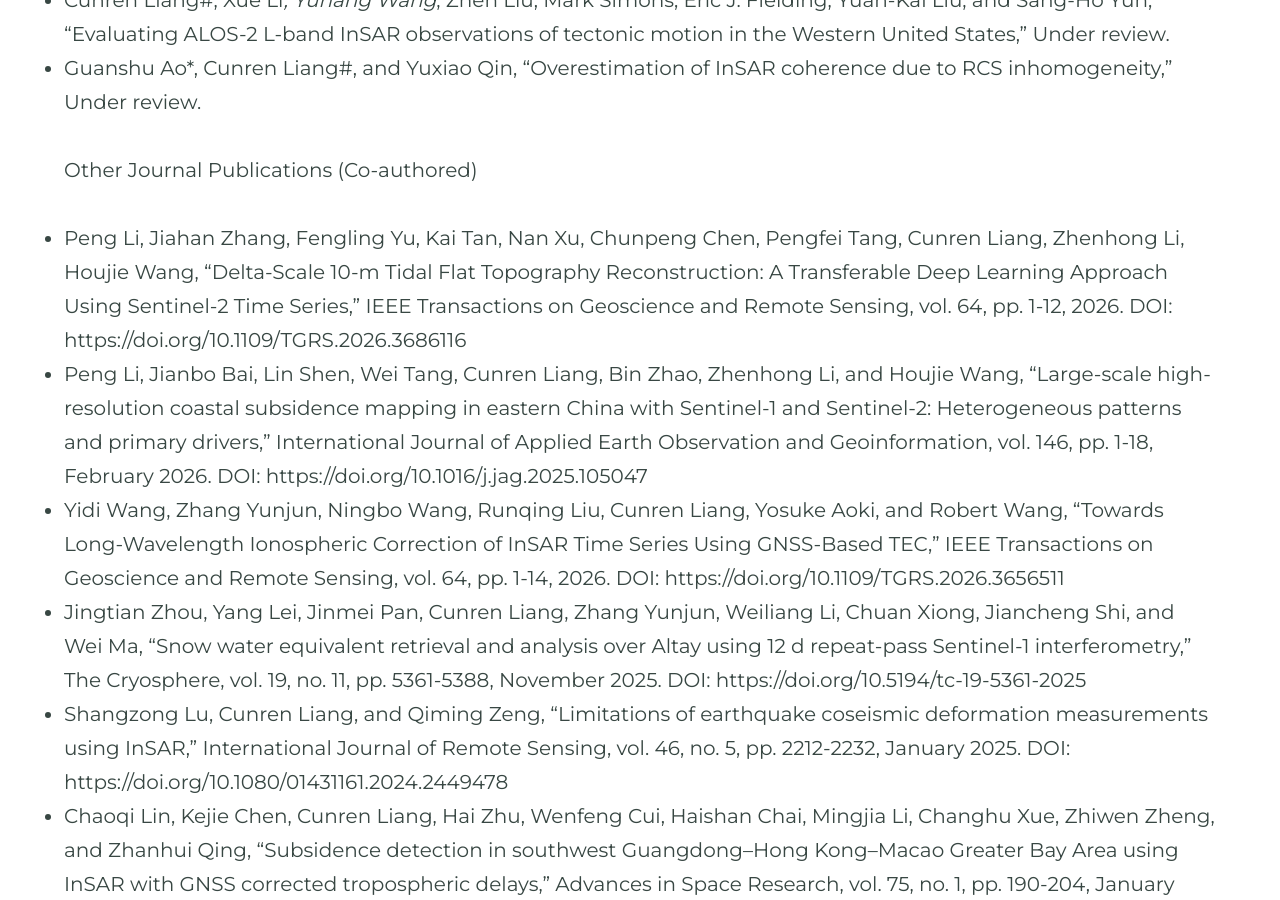
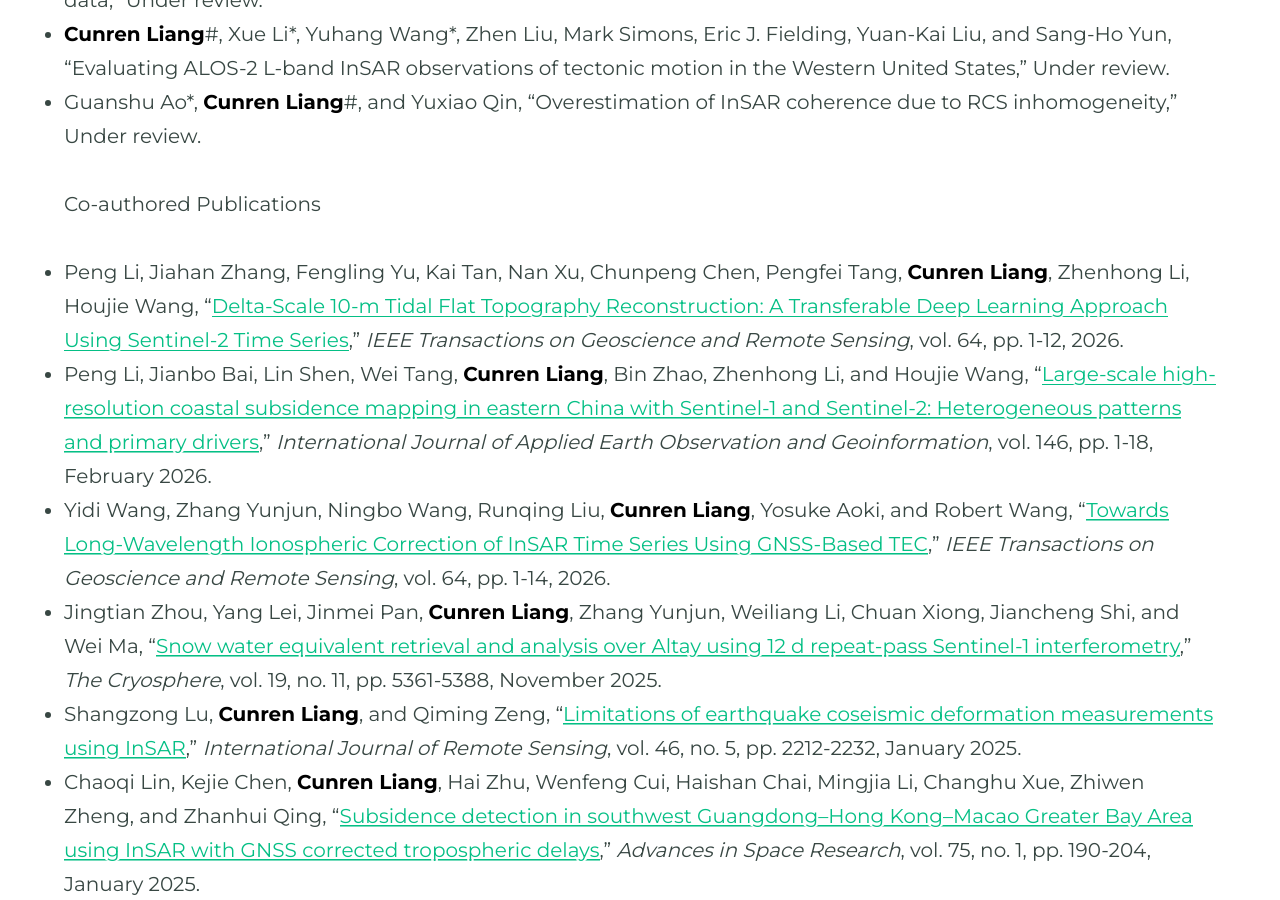
Before and after one commit to CunrenLiang/cunrenliang.github.io, a Jekyll site: the page built from publications.md, in a window 1280 px wide and 900 px high, scrolled down 1531 px. Built offline with Jekyll 4.4.1, drawn with Linux system fonts in a browser that asks for light colours; some web fonts are replaced; some of the changed text lies outside the part shown.

Commit message:
Add files via upload

```diff
--- a/publications.md
+++ b/publications.md
@@ -7,57 +7,60 @@ feature_image: "../assets/images/tibet/tibet_s1_a41_210504-210516_4.jpg"
 
 Publications from My Research Group (* Student Advised, # Corresponding Author)
 
-Published
+_Published_
 * Xue Li\*, <span style="color:black; font-weight: 600">Cunren Liang</span>\#, Jiafeng Li, and Kejie Chen, "An evaluation of Global Ionosphere Maps for the ionospheric correction of C-band InSAR data," Accepted for publication in _Journal of Geodesy_, vol., pp. 1-25, 2026.
 
-* Fan Yang\*, Yuhang Wang\*, Cunren Liang<sup>#</sup>, and Kunyi Chen*, "[InSAR and closure phase errors due to the along-track ionospheric variations within the synthetic aperture](https://doi.org/10.1109/TGRS.2026.3721702)," _IEEE Transactions on Geoscience and Remote Sensing_, vol. 64, pp. 1-28, 2026.
+* Fan Yang\*, Yuhang Wang\*, <span style="color:black; font-weight: 600">Cunren Liang</span>\#, and Kunyi Chen\*, "[InSAR and closure phase errors due to the along-track ionospheric variations within the synthetic aperture](https://doi.org/10.1109/TGRS.2026.3721702)," _IEEE Transactions on Geoscience and Remote Sensing_, vol. 64, pp. 1-28, 2026.
 
-* Kunyi Chen* and Cunren Liang#, "[Precision of InSAR time series at different wavelengths: Effects of random-motion-induced temporal decorrelation](https://doi.org/10.1109/TGRS.2026.3706530)," _IEEE Transactions on Geoscience and Remote Sensing_, vol. 64, pp. 1-15, 2026.
+* Kunyi Chen\* and <span style="color:black; font-weight: 600">Cunren Liang</span>\#, "[Precision of InSAR time series at different wavelengths: Effects of random-motion-induced temporal decorrelation](https://doi.org/10.1109/TGRS.2026.3706530)," _IEEE Transactions on Geoscience and Remote Sensing_, vol. 64, pp. 1-15, 2026.
 
-* Fan Yang*, Cunren Liang#, and Yuhang Wang*, "[InSAR phase errors due to range misregistrations](https://doi.org/10.1109/TGRS.2026.3664181),” _IEEE Transactions on Geoscience and Remote Sensing_, vol. 64, pp. 1-19, 2026.
+* Fan Yang\*, <span style="color:black; font-weight: 600">Cunren Liang</span>\#, and Yuhang Wang\*, "[InSAR phase errors due to range misregistrations](https://doi.org/10.1109/TGRS.2026.3664181),” _IEEE Transactions on Geoscience and Remote Sensing_, vol. 64, pp. 1-19, 2026.
 
-* Yuhang Wang*, Cunren Liang#, Fan Yang*, Ligong Yang, Shangzong Lu, Xue Li*, and Qiming Zeng, "[Global radio frequency interference in L-band SAR data from ALOS-1 and JERS-1 satellites](https://doi.org/10.1016/j.rse.2025.114955)," _Remote Sensing of Environment_, vol. 330, pp. 1-21, 2025.
+* Yuhang Wang\*, <span style="color:black; font-weight: 600">Cunren Liang</span>\#, Fan Yang\*, Ligong Yang, Shangzong Lu, Xue Li\*, and Qiming Zeng, "[Global radio frequency interference in L-band SAR data from ALOS-1 and JERS-1 satellites](https://doi.org/10.1016/j.rse.2025.114955)," _Remote Sensing of Environment_, vol. 330, pp. 1-21, 2025.
 
-* Cunren Liang#, Eric J. Fielding, Zhen Liu, Takeshi Motohka, Ryo Natsuaki, and Sang-Ho Yun, "[An analysis of the potentials of L-band SAR satellites for measuring azimuth motion](https://doi.org/10.1016/j.rse.2024.114426)," _Remote Sensing of Environment_, vol. 315, pp. 1-19, 2024.
+* <span style="color:black; font-weight: 600">Cunren Liang</span>\#, Eric J. Fielding, Zhen Liu, Takeshi Motohka, Ryo Natsuaki, and Sang-Ho Yun, "[An analysis of the potentials of L-band SAR satellites for measuring azimuth motion](https://doi.org/10.1016/j.rse.2024.114426)," _Remote Sensing of Environment_, vol. 315, pp. 1-19, 2024.
 
-Revised
-* Yuhang Wang*, Cunren Liang#, Xue Li*, Fan Yang*, and Kunyi Chen*, "On the range spectral loss in InSAR," Revised, _IEEE Transactions on Geoscience and Remote Sensing_.
 
-Under Review (* Student Advised, # Corresponding Author)
-* Yusheng Li*, Cunren Liang#, and Yuhang Wang*, "Precision of phase correlation for speckle tracking," Under review.
-* Kunyi Chen*, Cunren Liang#, Fan Yang*, Xue Li*, and Yuhang Wang*, "Secondary InSAR ionospheric phase in NISAR data," Under review.
-* Cunren Liang#, Xue Li*, Yuhang Wang*, Zhen Liu, Mark Simons, Eric J. Fielding, Yuan-Kai Liu, and Sang-Ho Yun, "Evaluating ALOS-2 L-band InSAR observations of tectonic motion in the Western United States," Under review.
-* Guanshu Ao*, Cunren Liang#, and Yuxiao Qin, "Overestimation of InSAR coherence due to RCS inhomogeneity," Under review.
+_Revised_
+* Yuhang Wang\*, <span style="color:black; font-weight: 600">Cunren Liang</span>\#, Xue Li\*, Fan Yang\*, and Kunyi Chen\*, "On the range spectral loss in InSAR," Revised, _IEEE Transactions on Geoscience and Remote Sensing_.
+
+
+_Under Review_
+* Yusheng Li\*, <span style="color:black; font-weight: 600">Cunren Liang</span>\#, and Yuhang Wang\*, "Precision of phase correlation for speckle tracking," Under review.
+* Kunyi Chen\*, <span style="color:black; font-weight: 600">Cunren Liang</span>\#, Fan Yang\*, Xue Li\*, and Yuhang Wang\*, "Secondary InSAR ionospheric phase in NISAR data," Under review.
+* <span style="color:black; font-weight: 600">Cunren Liang</span>\#, Xue Li\*, Yuhang Wang\*, Zhen Liu, Mark Simons, Eric J. Fielding, Yuan-Kai Liu, and Sang-Ho Yun, "Evaluating ALOS-2 L-band InSAR observations of tectonic motion in the Western United States," Under review.
+* Guanshu Ao\*, <span style="color:black; font-weight: 600">Cunren Liang</span>\#, and Yuxiao Qin, "Overestimation of InSAR coherence due to RCS inhomogeneity," Under review.
 
 
 
+Co-authored Publications
+* Peng Li, Jiahan Zhang, Fengling Yu, Kai Tan, Nan Xu, Chunpeng Chen, Pengfei Tang, <span style="color:black; font-weight: 600">Cunren Liang</span>, Zhenhong Li, Houjie Wang, "[Delta-Scale 10-m Tidal Flat Topography Reconstruction: A Transferable Deep Learning Approach Using Sentinel-2 Time Series](https://doi.org/10.1109/TGRS.2026.3686116)," _IEEE Transactions on Geoscience and Remote Sensing_, vol. 64, pp. 1-12, 2026.
 
+* Peng Li, Jianbo Bai, Lin Shen, Wei Tang, <span style="color:black; font-weight: 600">Cunren Liang</span>, Bin Zhao, Zhenhong Li, and Houjie Wang, "[Large-scale high-resolution coastal subsidence mapping in eastern China with Sentinel-1 and Sentinel-2: Heterogeneous patterns and primary drivers](https://doi.org/10.1016/j.jag.2025.105047)," _International Journal of Applied Earth Observation and Geoinformation_, vol. 146, pp. 1-18, February 2026.
 
+* Yidi Wang, Zhang Yunjun, Ningbo Wang, Runqing Liu, <span style="color:black; font-weight: 600">Cunren Liang</span>, Yosuke Aoki, and Robert Wang, "[Towards Long-Wavelength Ionospheric Correction of InSAR Time Series Using GNSS-Based TEC](https://doi.org/10.1109/TGRS.2026.3656511)," _IEEE Transactions on Geoscience and Remote Sensing_, vol. 64, pp. 1-14, 2026.
 
+* Jingtian Zhou, Yang Lei, Jinmei Pan, <span style="color:black; font-weight: 600">Cunren Liang</span>, Zhang Yunjun, Weiliang Li, Chuan Xiong, Jiancheng Shi, and Wei Ma, "[Snow water equivalent retrieval and analysis over Altay using 12 d repeat-pass Sentinel-1 interferometry](https://doi.org/10.5194/tc-19-5361-2025)," _The Cryosphere_, vol. 19, no. 11, pp. 5361-5388, November 2025.
 
+* Shangzong Lu, <span style="color:black; font-weight: 600">Cunren Liang</span>, and Qiming Zeng, "[Limitations of earthquake coseismic deformation measurements using InSAR](https://doi.org/10.1080/01431161.2024.2449478)," _International Journal of Remote Sensing_, vol. 46, no. 5, pp. 2212-2232, January 2025.
 
+* Chaoqi Lin, Kejie Chen, <span style="color:black; font-weight: 600">Cunren Liang</span>, Hai Zhu, Wenfeng Cui, Haishan Chai, Mingjia Li, Changhu Xue, Zhiwen Zheng, and Zhanhui Qing, "[Subsidence detection in southwest Guangdong–Hong Kong–Macao Greater Bay Area using InSAR with GNSS corrected tropospheric delays](https://doi.org/10.1016/j.asr.2024.09.018)," _Advances in Space Research_, vol. 75, no. 1, pp. 190-204, January 2025.
 
+* Peng Li, Shu Li, Zhenhong Li, <span style="color:black; font-weight: 600">Cunren Liang</span>, and Houjie Wang, "[Detailed detection and extraction of estuarine tidal channels with multispectral and full‐polarised SAR remote sensing](https://doi.org/10.1002/esp.5950)," _Earth Surface Processes and Landforms_, vol. 49, no. 12, pp. 3968-3988, September 2024.
 
+* Kejie Chen, Guoguang Wei, Christopher Milliner, Luca Dal Zilio, <span style="color:black; font-weight: 600">Cunren Liang</span>, and Jean-Philippe Avouac, "[Super-shear ruptures steered by pre-stress heterogeneities during the 2023 Kahramanmaraş earthquake doublet](https://doi.org/10.1038/s41467-024-51446-y)," _Nature Communications_, vol. 15, no. 1, pp. 1-11, August 2024.
 
+* Peng Li, Yun Zhang, <span style="color:black; font-weight: 600">Cunren Liang</span>, Houjie Wang, and Zhenhong Li, "[High spatiotemporal resolution river networks mapping on catchment scale using satellite remote sensing imagery and DEM data](https://doi.org/10.1029/2023GL107956)," _Geophysical Research Letters_, vol. 51, no. 6, pp. 1-11, March 2024.
 
+* Emmanuel Caballero, Zacharie Duputel, Cedric Twardzik, Luis Rivera, Emilie Klein, Junle Jiang, <span style="color:black; font-weight: 600">Cunren Liang</span>, Lijun Zhu, Romain Jolivet, Eric Fielding, and Mark Simons, "[Revisiting the 2015 Mw = 8.3 Illapel earthquake: unveiling complex fault slip properties using Bayesian inversion](https://doi.org/10.1093/gji/ggad380)," _Geophysical Journal International_, vol. 235, no. 3, pp. 2828-2845, December 2023.
 
+* Liuwei Xu, Saeed Mohanna, Lingsen Meng, Chen Ji, Jean-Paul Ampuero, Zhang Yunjun, Masooma Hasnain, Risheng Chu, and <span style="color:black; font-weight: 600">Cunren Liang</span>, "[The overall-subshear and multi-segment rupture of the 2023 Mw 7.8 Kahramanmaraş, Turkey earthquake in millennia supercycle](https://doi.org/10.1038/s43247-023-01030-x)," _Communications Earth & Environment_, vol. 4, no. 1, pp. 1-13, October 2023.
 
+* Peng Li, Guoyang Wang, <span style="color:black; font-weight: 600">Cunren Liang</span>, Houjie Wang, and Zhenhong Li, "[InSAR-derived coastal subsidence reveals new inundation scenarios over the Yellow River Delta](https://doi.org/10.1109/JSTARS.2023.3272782)," _IEEE Journal of Selected Topics in Applied Earth Observations and Remote Sensing_, vol. 16, pp. 8431-8441, 2023.
 
-Other Journal Publications (Co-authored)
-* Peng Li, Jiahan Zhang, Fengling Yu, Kai Tan, Nan Xu, Chunpeng Chen, Pengfei Tang, Cunren Liang, Zhenhong Li, Houjie Wang, "Delta-Scale 10-m Tidal Flat Topography Reconstruction: A Transferable Deep Learning Approach Using Sentinel-2 Time Series," IEEE Transactions on Geoscience and Remote Sensing, vol. 64, pp. 1-12, 2026. DOI: https://doi.org/10.1109/TGRS.2026.3686116
-* Peng Li, Jianbo Bai, Lin Shen, Wei Tang, Cunren Liang, Bin Zhao, Zhenhong Li, and Houjie Wang, "Large-scale high-resolution coastal subsidence mapping in eastern China with Sentinel-1 and Sentinel-2: Heterogeneous patterns and primary drivers," International Journal of Applied Earth Observation and Geoinformation, vol. 146, pp. 1-18, February 2026. DOI: https://doi.org/10.1016/j.jag.2025.105047
-* Yidi Wang, Zhang Yunjun, Ningbo Wang, Runqing Liu, Cunren Liang, Yosuke Aoki, and Robert Wang, "Towards Long-Wavelength Ionospheric Correction of InSAR Time Series Using GNSS-Based TEC," IEEE Transactions on Geoscience and Remote Sensing, vol. 64, pp. 1-14, 2026. DOI: https://doi.org/10.1109/TGRS.2026.3656511
-* Jingtian Zhou, Yang Lei, Jinmei Pan, Cunren Liang, Zhang Yunjun, Weiliang Li, Chuan Xiong, Jiancheng Shi, and Wei Ma, "Snow water equivalent retrieval and analysis over Altay using 12 d repeat-pass Sentinel-1 interferometry," The Cryosphere, vol. 19, no. 11, pp. 5361-5388, November 2025. DOI: https://doi.org/10.5194/tc-19-5361-2025
-* Shangzong Lu, Cunren Liang, and Qiming Zeng, "Limitations of earthquake coseismic deformation measurements using InSAR," International Journal of Remote Sensing, vol. 46, no. 5, pp. 2212-2232, January 2025. DOI: https://doi.org/10.1080/01431161.2024.2449478
-* Chaoqi Lin, Kejie Chen, Cunren Liang, Hai Zhu, Wenfeng Cui, Haishan Chai, Mingjia Li, Changhu Xue, Zhiwen Zheng, and Zhanhui Qing, "Subsidence detection in southwest Guangdong–Hong Kong–Macao Greater Bay Area using InSAR with GNSS corrected tropospheric delays," Advances in Space Research, vol. 75, no. 1, pp. 190-204, January 2025. DOI: https://doi.org/10.1016/j.asr.2024.09.018
-* Peng Li, Shu Li, Zhenhong Li, Cunren Liang, and Houjie Wang, "Detailed detection and extraction of estuarine tidal channels with multispectral and full‐polarised SAR remote sensing," Earth Surface Processes and Landforms, vol. 49, no. 12, pp. 3968-3988, September 2024. DOI: https://doi.org/10.1002/esp.5950
-* Kejie Chen, Guoguang Wei, Christopher Milliner, Luca Dal Zilio, Cunren Liang, and Jean-Philippe Avouac, "Super-shear ruptures steered by pre-stress heterogeneities during the 2023 Kahramanmaraş earthquake doublet," Nature Communications, vol. 15, no. 1, pp. 1-11, August 2024. DOI: https://doi.org/10.1038/s41467-024-51446-y
-* Peng Li, Yun Zhang, Cunren Liang, Houjie Wang, and Zhenhong Li, "High spatiotemporal resolution river networks mapping on catchment scale using satellite remote sensing imagery and DEM data," Geophysical Research Letters, vol. 51, no. 6, pp. 1-11, March 2024. DOI: https://doi.org/10.1029/2023GL107956
-* Emmanuel Caballero, Zacharie Duputel, Cedric Twardzik, Luis Rivera, Emilie Klein, Junle Jiang, Cunren Liang, Lijun Zhu, Romain Jolivet, Eric Fielding, and Mark Simons, "Revisiting the 2015 Mw = 8.3 Illapel earthquake: unveiling complex fault slip properties using Bayesian inversion," Geophysical Journal International, vol. 235, no. 3, pp. 2828-2845, December 2023. DOI: https://doi.org/10.1093/gji/ggad380
-* Liuwei Xu, Saeed Mohanna, Lingsen Meng, Chen Ji, Jean-Paul Ampuero, Zhang Yunjun, Masooma Hasnain, Risheng Chu, and Cunren Liang, "The overall-subshear and multi-segment rupture of the 2023 Mw 7.8 Kahramanmaraş, Turkey earthquake in millennia supercycle," Communications Earth & Environment, vol. 4, no. 1, pp. 1-13, October 2023. DOI: https://doi.org/10.1038/s43247-023-01030-x
-* Peng Li, Guoyang Wang, Cunren Liang, Houjie Wang, and Zhenhong Li, "InSAR-derived coastal subsidence reveals new inundation scenarios over the Yellow River Delta," IEEE Journal of Selected Topics in Applied Earth Observations and Remote Sensing, vol. 16, pp. 8431-8441, 2023. DOI: https://doi.org/10.1109/JSTARS.2023.3272782
-* Guoyang Wang, Peng Li, Zhenhong Li, Cunren Liang, and Houjie Wang, "Coastal subsidence detection and characterization caused by brine mining over the Yellow River Delta using time series InSAR and PCA," International Journal of Applied Earth Observation and Geoinformation, vol. 114, pp. 1-17, November 2022. DOI: https://doi.org/10.1016/j.jag.2022.103077
-* Kejie Chen, Jean-Philippe Avouac, Jianghui Geng, Cunren Liang, Zhenguo Zhang, Zhicai Li, and Shengpeng Zhang, "The 2021 Mw 7.4 Madoi Earthquake: An Archetype Bilateral Slip‐Pulse Rupture Arrested at a Splay Fault," Geophysical Research Letters, vol. 49, no. 2, pp. 1-9, January 2022. DOI: https://doi.org/10.1029/2021GL095243
+* Guoyang Wang, Peng Li, Zhenhong Li, <span style="color:black; font-weight: 600">Cunren Liang</span>, and Houjie Wang, "[Coastal subsidence detection and characterization caused by brine mining over the Yellow River Delta using time series InSAR and PCA](https://doi.org/10.1016/j.jag.2022.103077)," _International Journal of Applied Earth Observation and Geoinformation_, vol. 114, pp. 1-17, November 2022.
+
+* Kejie Chen, Jean-Philippe Avouac, Jianghui Geng, <span style="color:black; font-weight: 600">Cunren Liang</span>, Zhenguo Zhang, Zhicai Li, and Shengpeng Zhang, "[The 2021 Mw 7.4 Madoi Earthquake: An Archetype Bilateral Slip‐Pulse Rupture Arrested at a Splay Fault](https://doi.org/10.1029/2021GL095243)," _Geophysical Research Letters_, vol. 49, no. 2, pp. 1-9, January 2022.
 
 
 ###### Prior to joining Peking University
```
